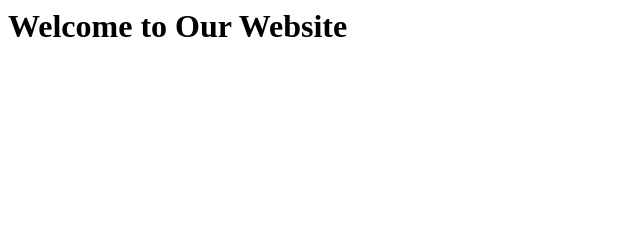
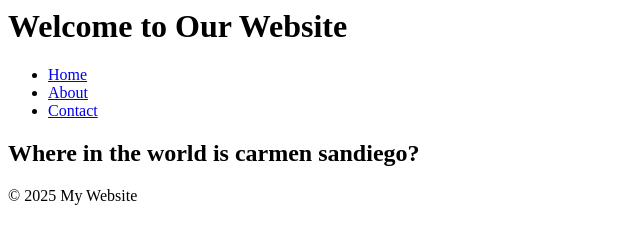
Before and after one commit to KaeLoma777/Mod1_WebsiteProject, a plain HTML site: page index.html in a window 1280 px wide. Shown: the whole page, without its empty margins (0-640 px from the left). Drawn offline with Linux system fonts and the light colour scheme.

Commit message:
second commit

```diff
--- a/index.html
+++ b/index.html
@@ -4,5 +4,19 @@
   </head>
   <body>
     <h1>Welcome to Our Website</h1>
+
+    <nav>
+      <ul>
+        <li><a href="#">Home</a></li>
+        <li><a href="#">About</a></li>
+        <li><a href="#">Contact</a></li>
+      </ul>
+    </nav>
+<div>
+  <h2>Where in the world is carmen sandiego?</h2>
+</div>
+    <footer>
+      <p>&copy; 2025 My Website</p>
+    </footer>
   </body>
 </html>
```
